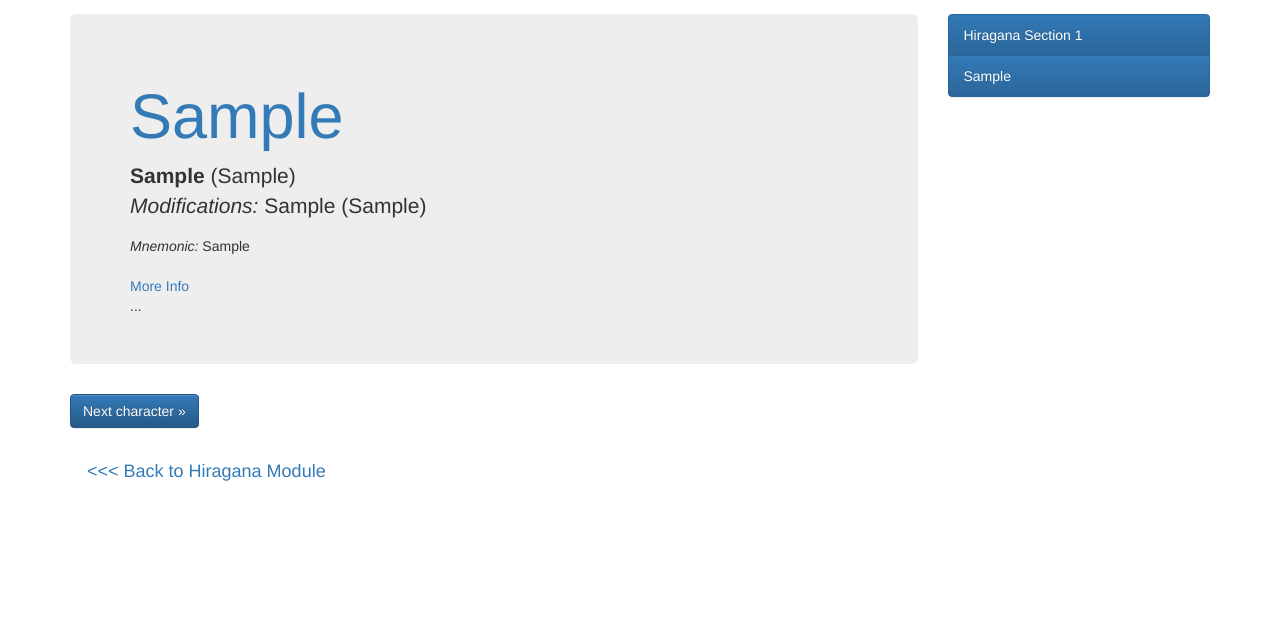
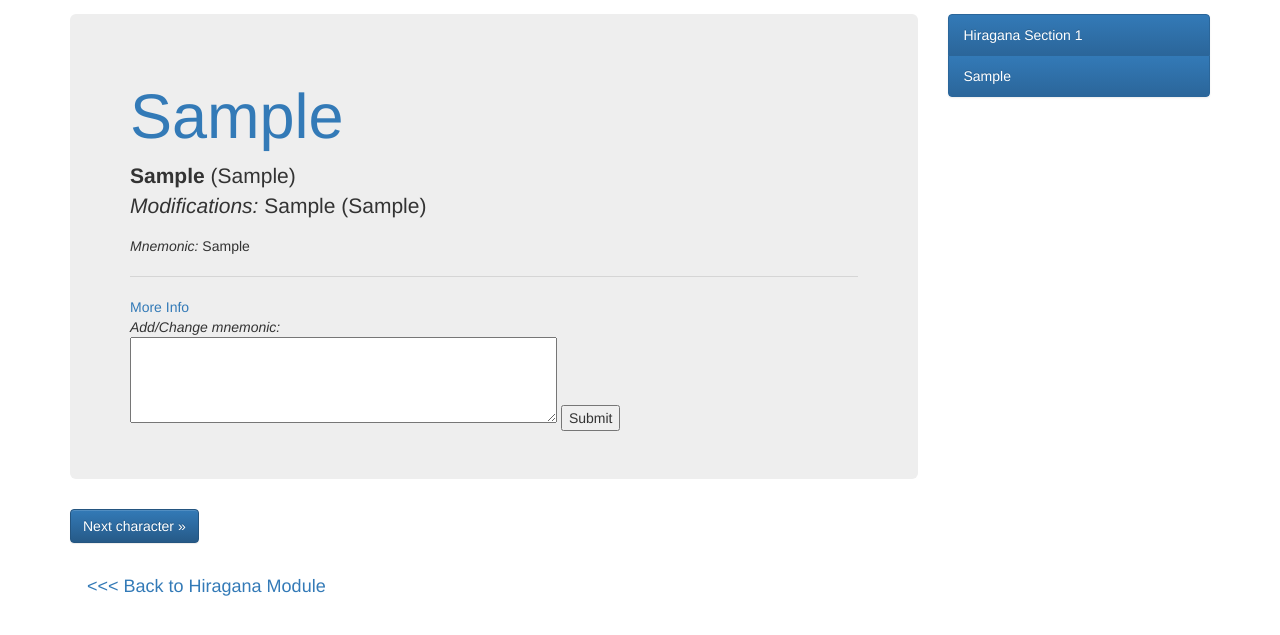
Before and after one commit to jmeinken/master-the-jouyou, a Django app: page /kana/1/ in a window 1280 px wide, after a click on "More Info". Shown: the part 51-686 px from the top of the page. Run offline with Django 3.2, Linux system fonts and the light colour scheme; tables that the repository leaves empty hold one stand-in row (values such as "Sample post"); some libraries are stand-ins or nearby versions.

Commit message:
Added support for custom mnemonics from users

```diff
--- a/src/kana/templates/core_shell.html
+++ b/src/kana/templates/core_shell.html
@@ -10,7 +10,7 @@
 	<!-- Optional theme -->
 	<link rel="stylesheet" href="//maxcdn.bootstrapcdn.com/bootstrap/3.2.0/css/bootstrap-theme.min.css">
     <!-- jQuery (necessary for Bootstrap's JavaScript plugins) -->
-    <script src="https://ajax.googleapis.com/ajax/libs/jquery/1.11.1/jquery.min.js"></script>
+    <script src="//ajax.googleapis.com/ajax/libs/jquery/2.1.1/jquery.min.js"></script>
 	<!-- Latest compiled and minified JavaScript -->
 	<script src="//maxcdn.bootstrapcdn.com/bootstrap/3.2.0/js/bootstrap.min.js"></script>
     <title>{% block title %}Master the Jo&#773;yo&#773;{% endblock %}</title>
@@ -20,19 +20,7 @@
 	    }
     </style>
     <script type="text/javascript">
-	    $(document).keydown(function(e) {
-		    if (e.which == 37) {
-		       {% block left_arrow_action %}{% endblock %}
-		       e.preventDefault();
-		       return false;
-		    }
-
-		    if (e.which == 39) {
-		       {% block right_arrow_action %}{% endblock %}
-		       e.preventDefault();
-		       return false;
-		    }
-		});
+        {% block js %}{% endblock %}
 	</script>
 
 </head>
--- a/src/kana/templates/kana/detail.html
+++ b/src/kana/templates/kana/detail.html
@@ -1,8 +1,32 @@
 {% extends "right_sidebar_shell.html" %}
-
+{% load staticfiles %}
 
 {% block title %}
 	[ {{ kana.kana }} ] Master the Jo&#773;yo&#773;
+{% endblock %}
+
+{% block js %}
+
+//ajax for mnemonics change
+$(function() {
+
+    $("#mnemonics_button").click(function() {
+        var data = $('#mnemonics_form').serialize();
+        $('#mnemonic').html('<img src="{% static "img/waiting.gif" %}" width=30 height=30>');
+        $.get("{% url 'kana:mnemonics_handler' %}", data, myHandler)
+        return false;
+    });
+
+    function myHandler(data)  {
+        var obj = jQuery.parseJSON( data );
+        $('#mnemonic').html('<em>Mnemonic:</em> ' + obj.mnemonics_text);
+    }
+
+});
+
+
+
+
 {% endblock %}
 
 
@@ -22,10 +46,24 @@
     {% endfor %}
     {% endif %}
         </p>
-    <em>Mnemonic:</em> {{ kana.mnemonic }}
-	<br /><br />
+    <span id="mnemonic">
+	    {% if user_mnemonic %}
+	        <em>Mnemonic:</em> {{ user_mnemonic }}<br />
+	    {% elif kana.mnemonic %}
+	        <em>Mnemonic:</em> {{ kana.mnemonic }}<br />
+	    {% endif %}
+    </span>
+	<hr>
 	<a href="#" data-toggle="collapse" data-target="#demo">More Info</a>
-    <div id="demo" class="collapse"> ... </div>
+    <div id="demo" class="collapse">
+    <em>Add/Change mnemonic:</em>
+	    <form name="mnemonics_form" id="mnemonics_form" action="">
+	        <input type="hidden" name="kana_number" value="{{ kana.id }}" />
+	        <textarea name="mnemonics_text" id="mnemonics_text" rows="4" cols="50"
+	            >{% if user_mnemonic %}{{ user_mnemonic }}{% endif %}</textarea>
+	        <input type="submit" name="submit" class="button" id="mnemonics_button" value="Submit" />
+	    </form>
+    </div>
 {% endblock %}
 
 
@@ -62,19 +100,3 @@
     <br /><br />
     <a href="{% url 'kana:index' %}" class="btn btn-lg btn-link" role="button">&lt;&lt;&lt; Back to Hiragana Module</a></button>
 {% endblock %}
-
-{% block left_arrow_action %}
-	{% if not first_in_section %}
-	    window.location = "{% url 'kana:detail' previousKana %}";
-	{% else %}
-	    window.location = "{% url 'kana:index' %}";
-	{% endif %}
-{% endblock %}
-
-{% block right_arrow_action %}
-	{% if not last_in_section %}
-	    window.location = "{% url 'kana:detail' nextKana %}";
-	{% else %}
-	    window.location = "{% url 'kana:index' %}";
-	{% endif %}
-{% endblock %}
--- a/src/kana/urls.py
+++ b/src/kana/urls.py
@@ -6,6 +6,8 @@ urlpatterns = [
     url(r'^$', views.index, name='index'),
     # ex: /kana/test/
     url(r'^test/', views.test, name='test'),
+    # ex: /kana/mnemonics_handler/
+    url(r'^mnemonics_handler/$', views.mnemonics_handler, name='mnemonics_handler'),
     # ex: /kana/5/
     url(r'^(?P<kana_id>[0-9]+)/$', views.detail, name='detail'),
     # ex: /kana/5/results/
--- a/src/kana/views.py
+++ b/src/kana/views.py
@@ -4,6 +4,8 @@ from kana.models import base_kana, derived_kana, hiragana_sections
 from account_manager.helpers import getSessionOrAccountData, \
                     setSessionOrAccountData, \
                     deleteSessionOrAccountData
+import json
+from django.utils.html import strip_tags
 
 
 
@@ -84,6 +86,7 @@ def detail(request, kana_id):
             setSessionOrAccountData(request, section_char_id_key, kana_id)
             # request.session['hiragana_section_started'] = True
             setSessionOrAccountData(request, 'hiragana_section_started', True)
+    user_mnemonic = getSessionOrAccountData(request, 'kana_mnemonic_' + kana_id)
     # end session management
     if request.user.is_authenticated():
         logged_in = True
@@ -102,12 +105,25 @@ def detail(request, kana_id):
                'first_in_section': first_in_section,
                'last_in_section': last_in_section,
                'logged_in': logged_in,
-               'username': username,}
+               'username': username,
+               'user_mnemonic': user_mnemonic}
     return render(request, 'kana/detail.html', context)
 
 def results(request, kana_id):
     response = "You're looking at the results of question %s."
     return HttpResponse(response % kana_id)
 
+def mnemonics_handler(request):
+    if request.is_ajax():
+        key = "kana_mnemonic_" + request.GET['kana_number']
+        setSessionOrAccountData(request,
+                                key,
+                                strip_tags(request.GET['mnemonics_text']))
+        result = getSessionOrAccountData(request, key)
+        if not result:
+            kana = get_object_or_404(base_kana, pk=request.GET['kana_number'])
+            result = kana.mnemonic
+        return HttpResponse(json.dumps( {'mnemonics_text': result} ))
+
 def test(request):
     return render(request, 'kana/test.html', None)
```
Also changed, not shown: static/img/waiting.gif (added).
